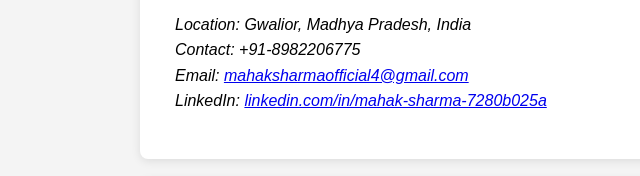
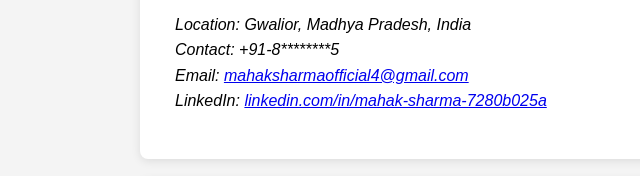
Before and after one commit to Mahak0204-svg/Portfolio-website, a plain HTML site: page index.html in a window 1280 px wide. Shown: the part 358-534 px from the top of the page, 50-690 px from the left. Drawn offline with Linux system fonts and the light colour scheme; a script that the page names is missing.

Commit message:
Update index.html

```diff
--- a/index.html
+++ b/index.html
@@ -32,7 +32,7 @@
         </p>
         <div class="contact-info">
             <p>Location: Gwalior, Madhya Pradesh, India</p>
-            <p>Contact: +91-8982206775</p>
+            <p>Contact: +91-8********5</p>
             <p>Email: <a href="mailto:mahaksharmaofficial4@gmail.com">mahaksharmaofficial4@gmail.com</a></p>
             <p>LinkedIn: <a href="https://linkedin.com/in/mahak-sharma-7280b025a">linkedin.com/in/mahak-sharma-7280b025a</a></p>
         </div>
```
